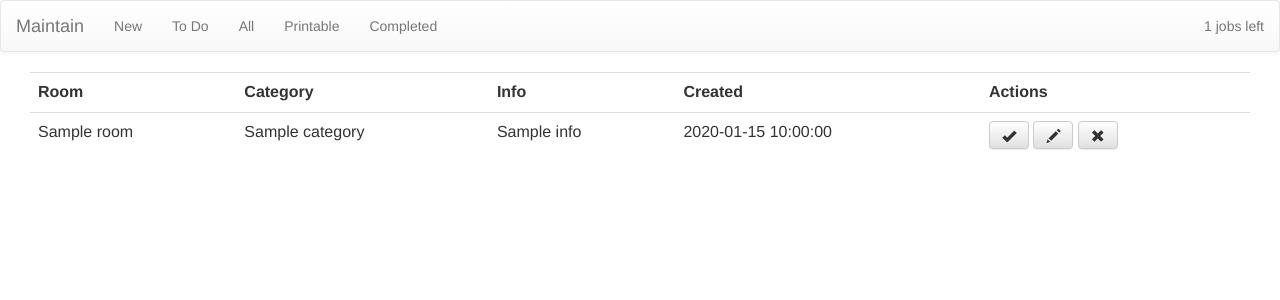
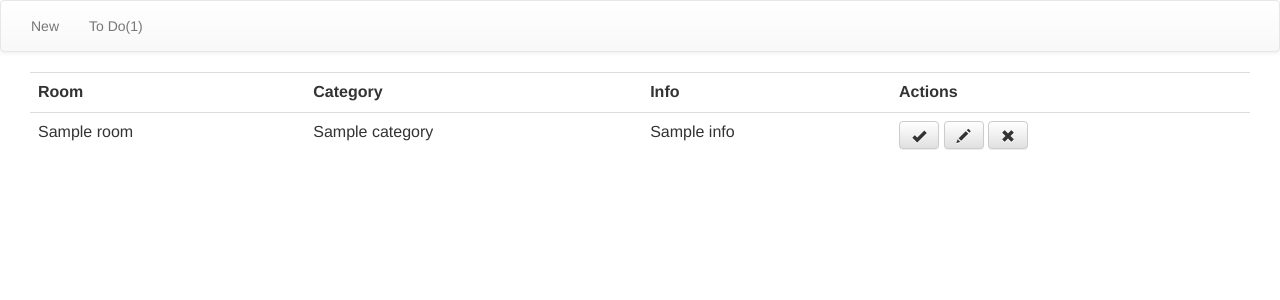
Before and after one commit to wilsonrocks/maintenance, a Python web app: template maintain/templates/grouped.html in a window 1280 px wide. Shown: the top 300 px of the page. Run offline with Jinja, Linux system fonts and the light colour scheme; the template is opened without the code that fills it: most values are stand-ins (such as "Sample title", 1, 10 or a date in 2020); some libraries are stand-ins or nearby versions.

Commit message:
pruned templates

```diff
--- a/maintain/templates/base.html
+++ b/maintain/templates/base.html
@@ -32,10 +32,6 @@
 
 <nav class="navbar navbar-default">
     <div class="container-fluid">
-        <div class="navbar-header">
-            <a class="navbar-brand" href="#">Maintain</a>
-        </div>
-
        <ul class="nav navbar-nav">
 
             <li>
@@ -43,31 +39,9 @@
             </li>
 
             <li>
-                <a href="{{url_for("todo")}}">To Do</a>
+                <a href="{{url_for("todo")}}">To Do{%if count%}({{count}}){%endif%}</a>
 
             </li>
-
-            <li>
-                <a href="{{url_for("all")}}">All</a>
-            </li>
-
-            <li>
-                <a href="#">Printable</a>
-            </li>
-
-            <li>
-                <a href="#">Completed</a>
-            </li>
-
-
-        </ul>
-
-        <ul class="nav navbar-nav navbar-right">
-            {% if count %}
-                <li>
-                    <a href="#">{{count}} jobs left</a>
-                </li
-            {% endif %}
 
         </ul>
     </div>
--- a/maintain/templates/grouped.html
+++ b/maintain/templates/grouped.html
@@ -7,7 +7,6 @@
                 <th>Room</th>
                 <th>Category</th>
                 <th>Info</th>
-                <th>Created</th>
                 <th>Actions</th>
             </tr>
 
@@ -18,7 +17,6 @@
                 <td>{{job.room.name}}</td>
                 <td>{{job.category.name}}</td>
                 <td>{{job.info}}</td>
-                <td>{{job.created}}</td>
 
                 <td>
 
```
Also changed, not shown: emailer.py (added, +28 -0 lines).
